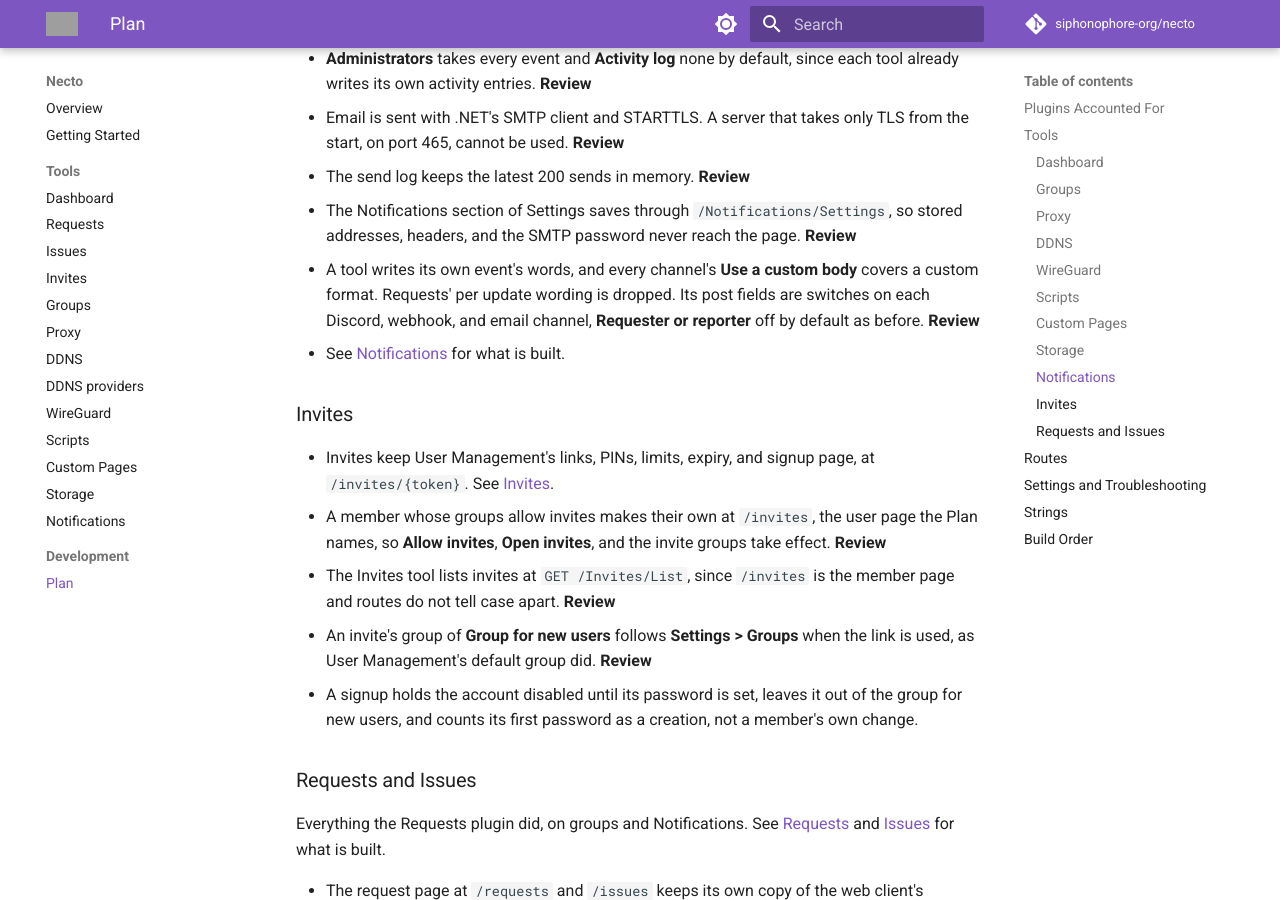
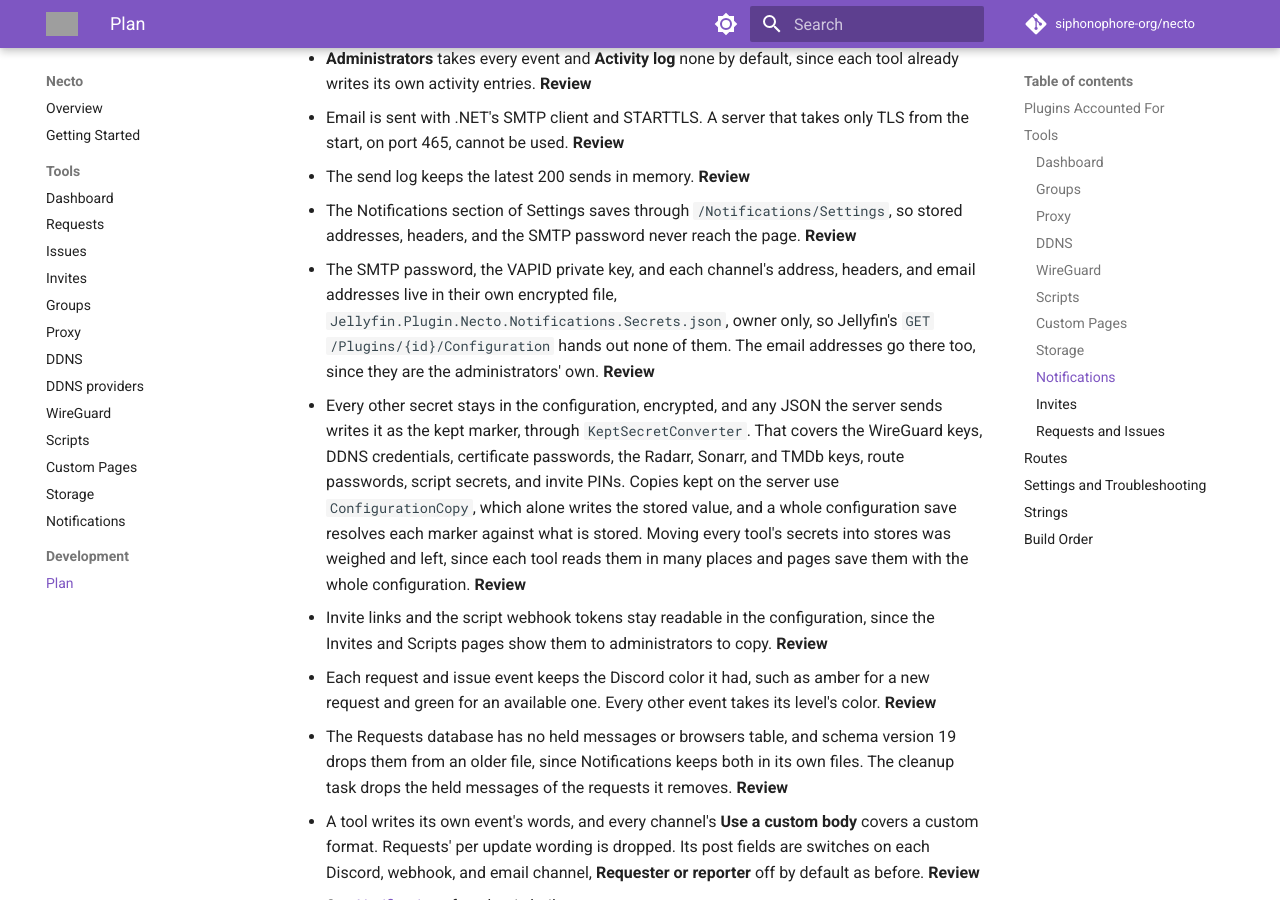
Before and after one commit to siphonophore-org/necto, an MkDocs documentation site: the page built from docs/Plan.md, in a window 1280 px wide and 900 px high, scrolled down 8967 px. Built offline with MkDocs 1.6.1 and Material for MkDocs 9.7.7, drawn with Linux system fonts in a browser that asks for light colours; comment, search, counter and statistics services are not loaded; grey boxes are pictures that could not be loaded.

Commit message:
note secrets, colors and held cleanup in docs

```diff
--- a/build.yaml
+++ b/build.yaml
@@ -36,6 +36,8 @@ changelog:
   - "Requests, with the request page at /requests, Radarr and Sonarr, discovery from TMDb, the blocklist, and imports"
   - "Issues, with the issue page at /issues, states, notes, and a check for changed files"
   - "Dashboard, with a status card for each tool that is on, one world map of the proxy's visitors and the WireGuard tunnels, the share card, and Necto's recent activity"
+  - "No password, key, or token reaches a page through the plugin configuration, and saving any page keeps every stored secret"
+  - "Each request and issue event posts to Discord in its own color"
   developer:
   - "Routes under /Groups list, create, save, and delete groups, list users with their groups, and give a user's permissions"
   - "Routes under /WireGuard give the tunnels' state and usage, the tunnel ends for the Dashboard map, change peers and connections, and download wireguard-go"
@@ -53,3 +55,5 @@ changelog:
   - "Routes under /Requests and /Issues serve the request and issue pages and their data, and the Requests and Issues events are listed in RequestEvents and IssueEvents"
   - "Routes under /Dashboard give the world map, with the WireGuard tunnel ends placed by the location database, and Necto's recent activity"
   - "Strings that more than one tool uses take neutral keys, such as ButtonClear and LabelSignedIn"
+  - "Notifications secrets live in Jellyfin.Plugin.Necto.Notifications.Secrets.json, and every other secret setting carries KeptSecretConverter, so JSON writes it as the kept marker except through ConfigurationCopy"
+  - "The Requests database drops its unused HeldMessages and PushSubscriptions tables at schema version 19"
--- a/docs/Plan.md
+++ b/docs/Plan.md
@@ -171,6 +171,11 @@ One service every tool sends events to, and one set of channels.
 * Email is sent with .NET's SMTP client and STARTTLS. A server that takes only TLS from the start, on port 465, cannot be used. **Review**
 * The send log keeps the latest 200 sends in memory. **Review**
 * The Notifications section of Settings saves through `/Notifications/Settings`, so stored addresses, headers, and the SMTP password never reach the page. **Review**
+* The SMTP password, the VAPID private key, and each channel's address, headers, and email addresses live in their own encrypted file, `Jellyfin.Plugin.Necto.Notifications.Secrets.json`, owner only, so Jellyfin's `GET /Plugins/{id}/Configuration` hands out none of them. The email addresses go there too, since they are the administrators' own. **Review**
+* Every other secret stays in the configuration, encrypted, and any JSON the server sends writes it as the kept marker, through `KeptSecretConverter`. That covers the WireGuard keys, DDNS credentials, certificate passwords, the Radarr, Sonarr, and TMDb keys, route passwords, script secrets, and invite PINs. Copies kept on the server use `ConfigurationCopy`, which alone writes the stored value, and a whole configuration save resolves each marker against what is stored. Moving every tool's secrets into stores was weighed and left, since each tool reads them in many places and pages save them with the whole configuration. **Review**
+* Invite links and the script webhook tokens stay readable in the configuration, since the Invites and Scripts pages show them to administrators to copy. **Review**
+* Each request and issue event keeps the Discord color it had, such as amber for a new request and green for an available one. Every other event takes its level's color. **Review**
+* The Requests database has no held messages or browsers table, and schema version 19 drops them from an older file, since Notifications keeps both in its own files. The cleanup task drops the held messages of the requests it removes. **Review**
 * A tool writes its own event's words, and every channel's **Use a custom body** covers a custom format. Requests' per update wording is dropped. Its post fields are switches on each Discord, webhook, and email channel, **Requester or reporter** off by default as before. **Review**
 * See [Notifications](Notifications.md) for what is built.
 
```
